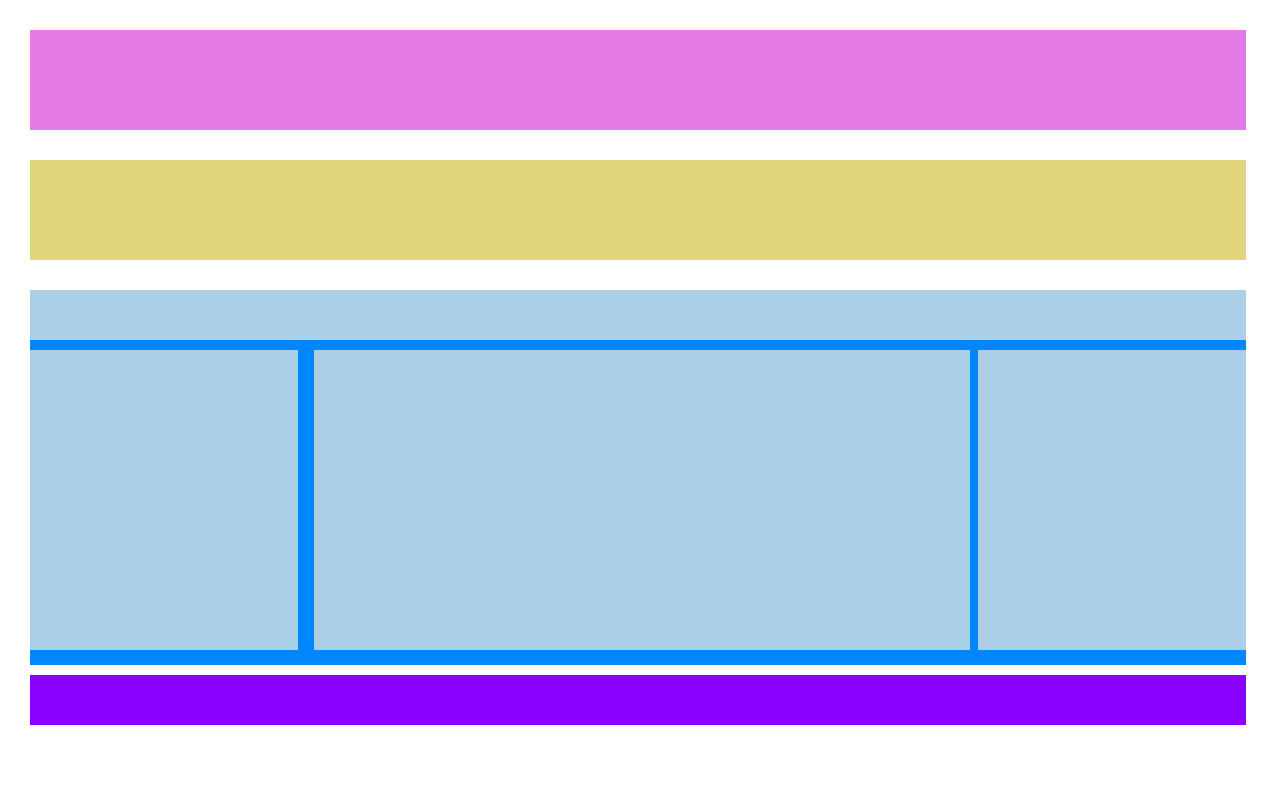
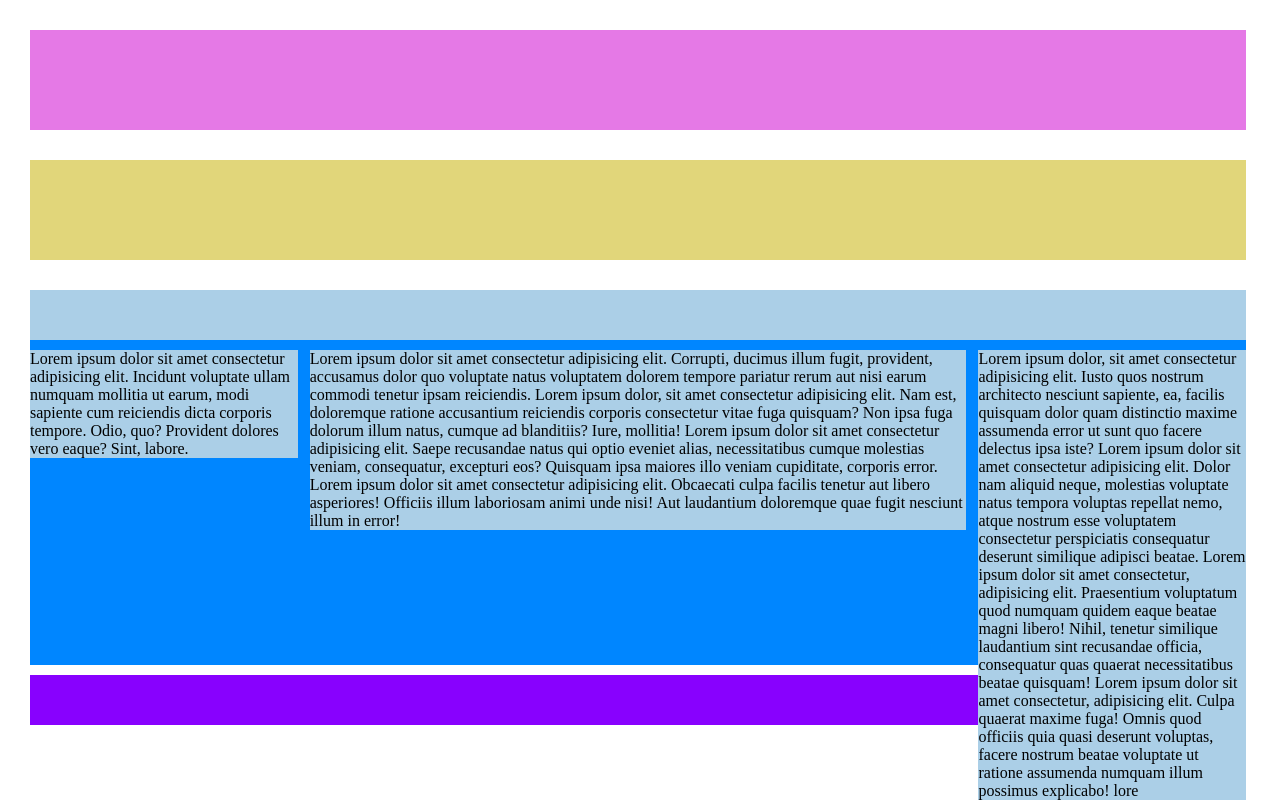
Before and after one commit to AndreaZenz/htmlcss-struttura-wp, a plain HTML site: page index.html in a window 1280 px wide. Drawn offline with Linux system fonts and the light colour scheme.

Commit message:
add text fix overflow

```diff
--- a/index.html
+++ b/index.html
@@ -22,16 +22,18 @@
 
         </div>
 
-        <div class="bluebox clearfix">
-            <!-- scatola blu            -->
+        <div class="bluebox">
+            <!-- scatola blu -->
             <div class="col-top"></div>
             <!-- colonna sopra -->
-            <div class="col-left float-left"></div>
-            <!-- colonna sinistra -->
-            <div class="col-center float-left"></div>
-            <!-- colonna centrale -->
-            <div class="col-right float-right"></div>
-            <!-- colonna di destra -->
+                <div class="row clearfix">
+                    <!-- colonna sinistra -->
+                    <div class="col-left float-left">Lorem ipsum dolor sit amet consectetur adipisicing elit. Incidunt voluptate ullam numquam mollitia ut earum, modi sapiente cum reiciendis dicta corporis tempore. Odio, quo? Provident dolores vero eaque? Sint, labore.</div>
+                    <!-- colonna centrale -->
+                    <div class="col-center float-left">Lorem ipsum dolor sit amet consectetur adipisicing elit. Corrupti, ducimus illum fugit, provident, accusamus dolor quo voluptate natus voluptatem dolorem tempore pariatur rerum aut nisi earum commodi tenetur ipsam reiciendis. Lorem ipsum dolor, sit amet consectetur adipisicing elit. Nam est, doloremque ratione accusantium reiciendis corporis consectetur vitae fuga quisquam? Non ipsa fuga dolorum illum natus, cumque ad blanditiis? Iure, mollitia! Lorem ipsum dolor sit amet consectetur adipisicing elit. Saepe recusandae natus qui optio eveniet alias, necessitatibus cumque molestias veniam, consequatur, excepturi eos? Quisquam ipsa maiores illo veniam cupiditate, corporis error. Lorem ipsum dolor sit amet consectetur adipisicing elit. Obcaecati culpa facilis tenetur aut libero asperiores! Officiis illum laboriosam animi unde nisi! Aut laudantium doloremque quae fugit nesciunt illum in error!</div>
+                    <!-- colonna di destra -->
+                    <div class="col-right float-left">Lorem ipsum dolor, sit amet consectetur adipisicing elit. Iusto quos nostrum architecto nesciunt sapiente, ea, facilis quisquam dolor quam distinctio maxime assumenda error ut sunt quo facere delectus ipsa iste? Lorem ipsum dolor sit amet consectetur adipisicing elit. Dolor nam aliquid neque, molestias voluptate natus tempora voluptas repellat nemo, atque nostrum esse voluptatem consectetur perspiciatis consequatur deserunt similique adipisci beatae. Lorem ipsum dolor sit amet consectetur, adipisicing elit. Praesentium voluptatum quod numquam quidem eaque beatae magni libero! Nihil, tenetur similique laudantium sint recusandae officia, consequatur quas quaerat necessitatibus beatae quisquam! Lorem ipsum dolor sit amet consectetur, adipisicing elit. Culpa quaerat maxime fuga! Omnis quod officiis quia quasi deserunt voluptas, facere nostrum beatae voluptate ut ratione assumenda numquam illum possimus explicabo! lore</div>
+                </div>
 
         </div>
 
--- a/style.css
+++ b/style.css
@@ -42,22 +42,22 @@
 /* colonna sinistra */
 .col-left{
     width: 22%;
-    height: 300px;
-    margin: 10px 16px 10px 0;
+    /* height: 300px; */
+    margin-right: 1%;
     background-color: rgb(171,207,231);
 }
 /* colonna centrale */
 .col-center{
     width: 54%;
-    height: 300px;
-    margin: 10px 0 10px 0;
+    /* height: 300px; */
     background-color: rgb(171,207,231);
+
 }
 /* colonna destra */
 .col-right{
     width: 22%;
-    height: 300px;
-    margin: 10px 0 10px 0;
+    /* height: 300px; */
+    margin-left: 1%;
     background-color: rgb(171,207,231);
 }
 /* scatola viola */
@@ -69,6 +69,11 @@
 
 }
 
+.row{
+    margin-top: 10px;
+}
+
+
 .float-right{
     float: right;
 }
@@ -76,8 +81,3 @@
 .float-left{
     float: left;
 }
-
-/* .h-300 {
-   height: 300px;
-   per il debugging
-} */
```
